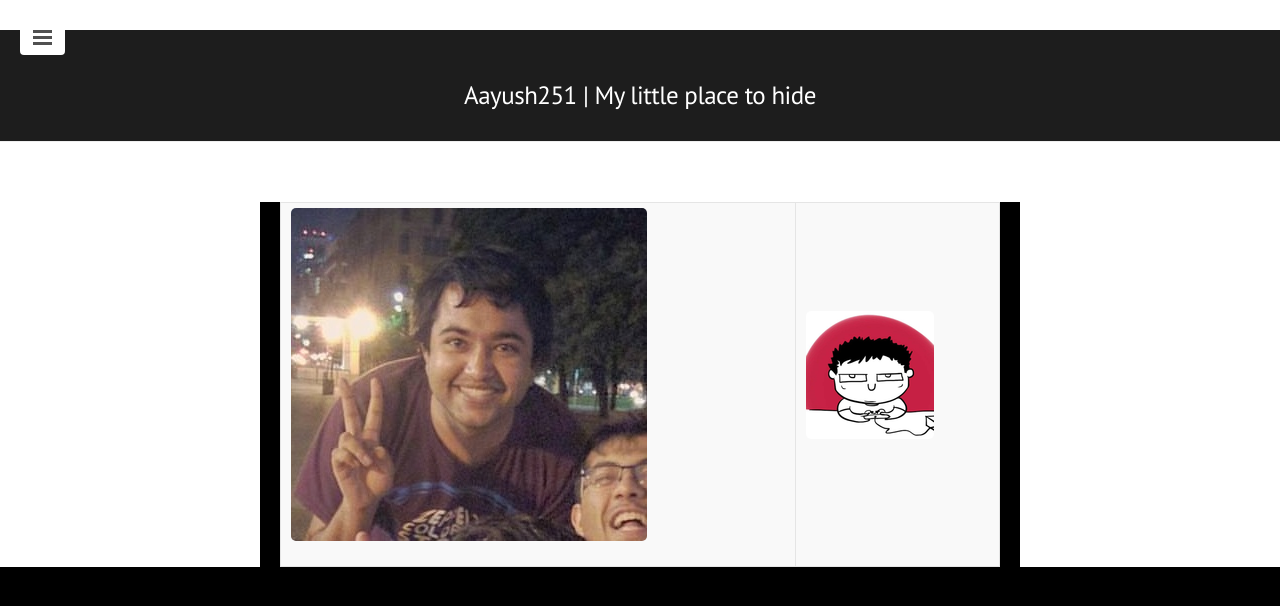
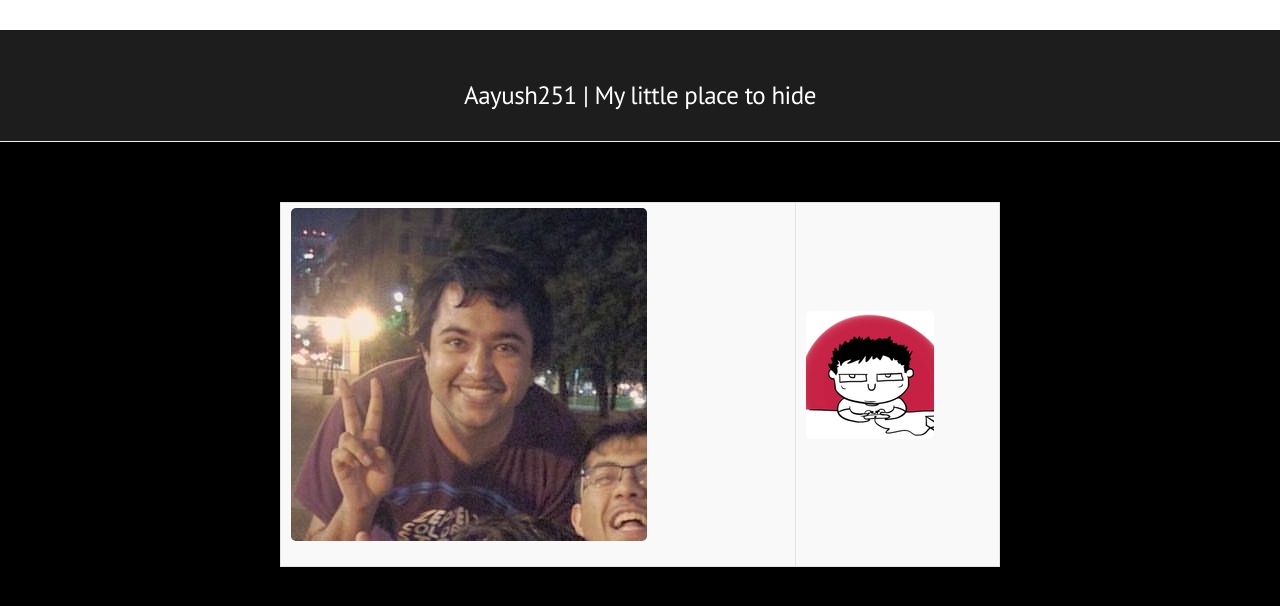
Before and after one commit to aayush251/aayush251.github.io, a Jekyll site: the page built from index.html, in a window 1280 px wide. Shown: the top 606 px of the page. Built offline with Jekyll 4.4.1, drawn with Linux system fonts in a browser that asks for light colours; some web fonts are replaced; the list of posts is cut into pages by our own code.

Commit message:
Hope useless

```diff
--- a/_layouts/default.html
+++ b/_layouts/default.html
@@ -9,7 +9,7 @@
 
     <!-- Wrap is the content to shift when toggling the sidebar. We wrap the
          content to avoid any CSS collisions with our real content. -->
-    <div>
+    <div class = "wrap">
       <div class="masthead">
         <div class="head">
           <header>
@@ -30,7 +30,7 @@
       </div>
     </div>
 
-    <label for="sidebar-checkbox" class="sidebar-toggle"></label>
+    <!--  <label for="sidebar-checkbox" class="sidebar-toggle"></label>-->
 
   </body>
 </html>
--- a/css/style.css
+++ b/css/style.css
@@ -105,5 +105,5 @@ h1, h2, h3, h4, h5, h6
 }
 
 .tableimg {
-    background-color: transparent;
+    background-color: black;
 }
```
